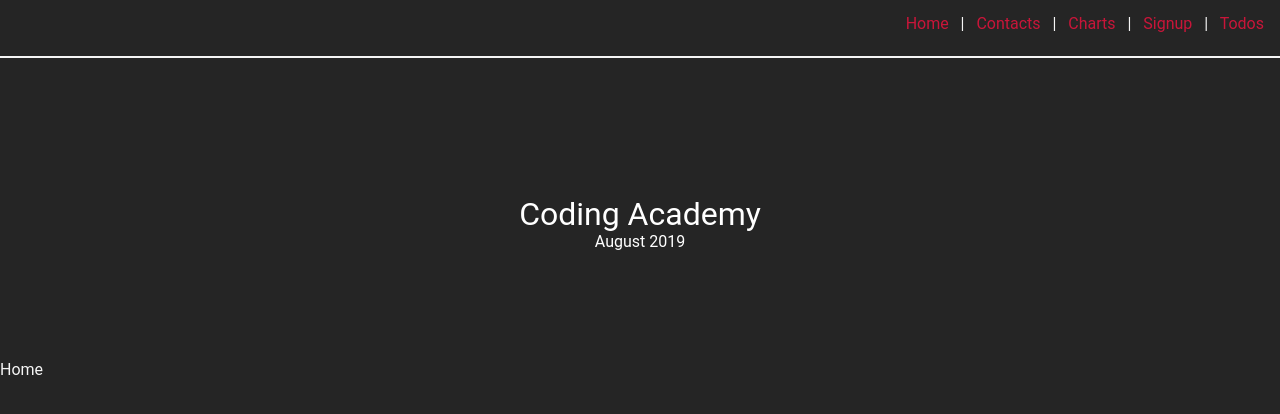
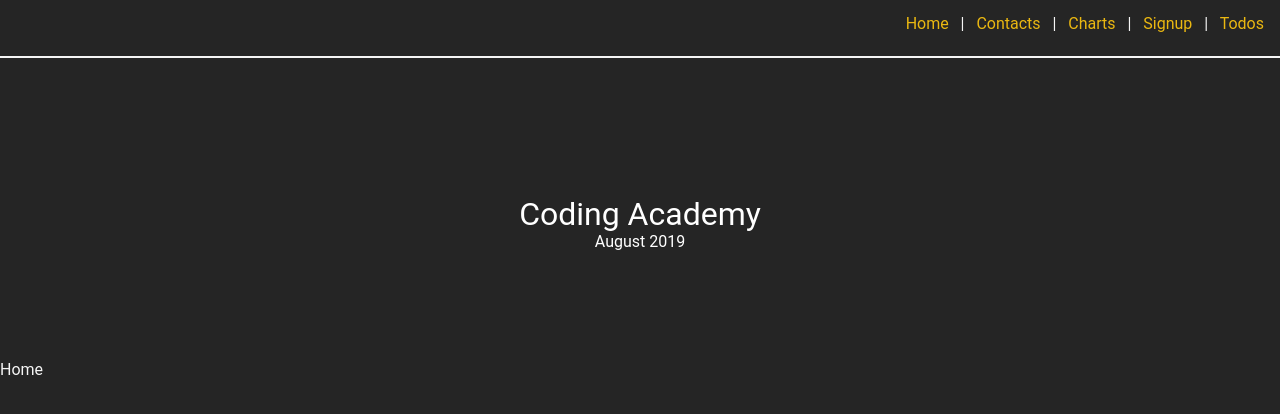
Before and after one commit to nivb52/react-bitcoin, a React (Create React App) app: page / in a window 1280 px wide. Shown: the top 414 px of the page. Built offline with nearby package versions, Linux system fonts and the light colour scheme.

Commit message:
change nav links to prim color

```diff
--- a/src/cmps/NavHeader.js
+++ b/src/cmps/NavHeader.js
@@ -16,15 +16,15 @@ export default function NavHeader() {
     return (
         <Router >
             <div className="mar-top-1rem mar-right-1rem text-end ">
-                <NavLink className="scnd-color hover-white" to="/">Home</NavLink>
+                <NavLink className="prim-color hover-white" to="/">Home</NavLink>
                 <span> &nbsp; | &nbsp; </span>
-                <NavLink className="scnd-color hover-white" to="/contacts">Contacts</NavLink>
+                <NavLink className="prim-color hover-white" to="/contacts">Contacts</NavLink>
                 <span> &nbsp; | &nbsp; </span>
-                <NavLink className="scnd-color hover-white" to="/charts">Charts</NavLink>
+                <NavLink className="prim-color hover-white" to="/charts">Charts</NavLink>
                 <span> &nbsp; | &nbsp; </span>
-                <NavLink className="scnd-color hover-white" to="/signup">Signup</NavLink>
+                <NavLink className="prim-color hover-white" to="/signup">Signup</NavLink>
                 <span> &nbsp; | &nbsp; </span>
-                <NavLink className="scnd-color hover-white" to="/todos">Todos</NavLink>
+                <NavLink className="prim-color hover-white" to="/todos">Todos</NavLink>
             </div>
 
             <hr />
```
